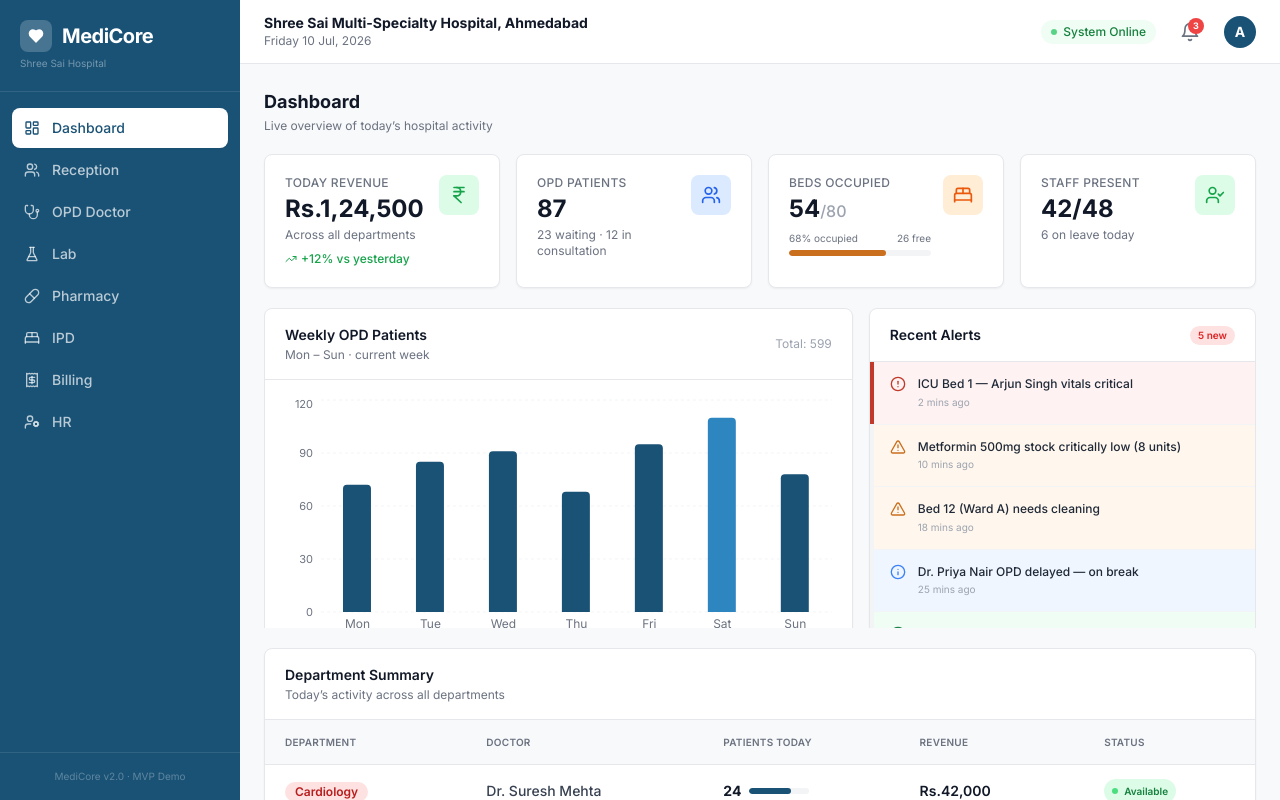
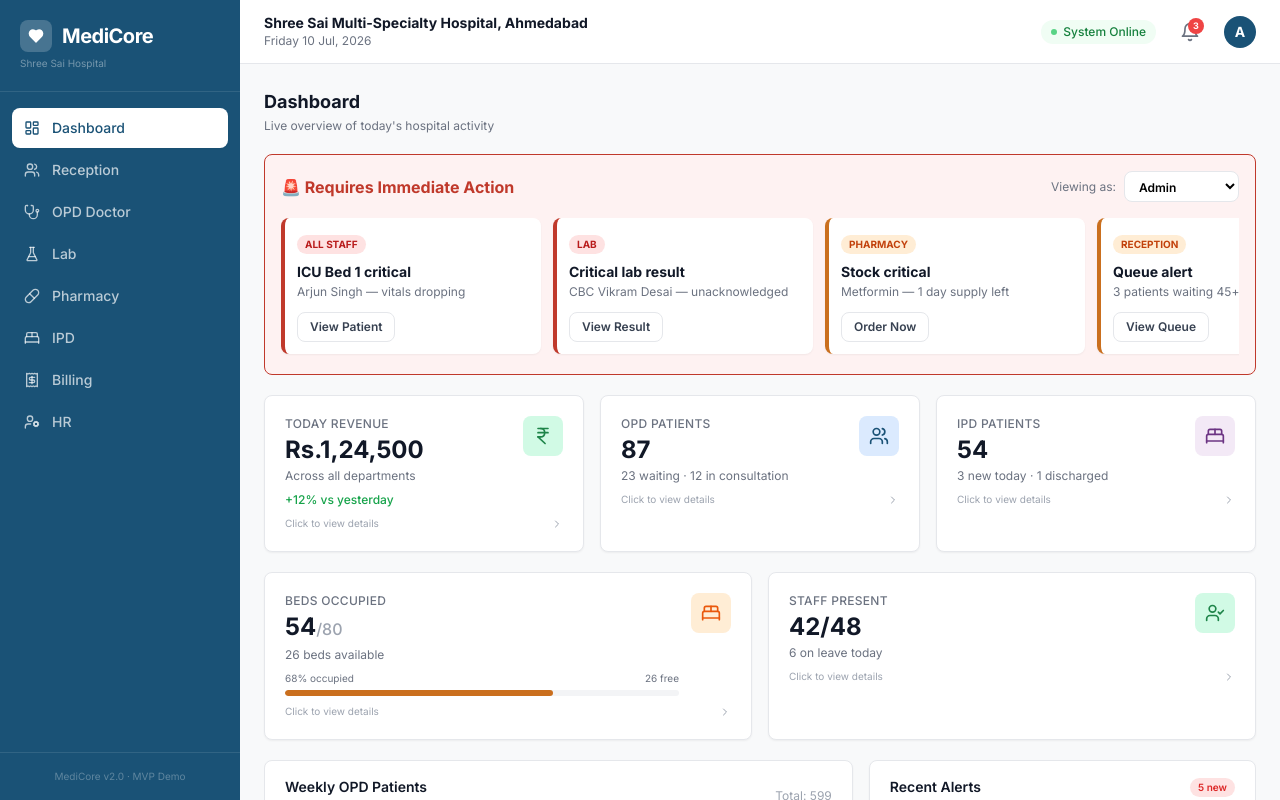
Before and after one commit to vivekmallik1123/medicore-app, a React (Vite) app: page / in a window 1280 px wide. Built offline with nearby package versions, Linux system fonts and the light colour scheme.

Commit message:
Added package-lock.json

```diff
--- a/src/pages/Dashboard.jsx
+++ b/src/pages/Dashboard.jsx
@@ -1,3 +1,5 @@
+import { useState } from 'react'
+import { useNavigate } from 'react-router-dom'
 import {
   BarChart,
   Bar,
@@ -8,17 +10,7 @@ import {
   ResponsiveContainer,
   Cell,
 } from 'recharts'
-import {
-  IndianRupee,
-  Users,
-  BedDouble,
-  UserCheck,
-  AlertTriangle,
-  AlertCircle,
-  Info,
-  CheckCircle2,
-} from 'lucide-react'
-import KPITile from '../components/KPITile.jsx'
+import { IndianRupee, Users, BedDouble, UserCheck, TriangleAlert as AlertTriangle, CircleAlert as AlertCircle, Info, CircleCheck as CheckCircle2, ChevronRight } from 'lucide-react'
 import StatusBadge from '../components/StatusBadge.jsx'
 import { KPIS, WEEKLY_OPD, ALERTS, DEPARTMENTS } from '../data/mockData.js'
 
@@ -268,65 +260,226 @@ function DepartmentTable() {
   )
 }
 
-// ─── Main Page ───────────────────────────────────────────────────────────────
+// ─── Urgent Action Box ────────────────────────────────────────────────────────────────
+
+const ROLE_OPTIONS = ['Admin', 'Doctor', 'Receptionist', 'Lab', 'Pharmacy']
+
+const ROLE_FILTER = {
+  Admin:        [1, 2, 3, 4, 5],
+  Doctor:       [1, 2, 5],
+  Pharmacy:     [3],
+  Reception:    [1, 4],
+  Receptionist: [1, 4],
+  Lab:          [1, 2],
+}
+
+const URGENT_CARDS = [
+  {
+    id: 1, border: '#C0392B', badge: 'ALL STAFF', badgeBg: 'bg-red-100 text-red-700',
+    title: 'ICU Bed 1 critical', detail: 'Arjun Singh — vitals dropping', action: 'View Patient',
+  },
+  {
+    id: 2, border: '#C0392B', badge: 'LAB', badgeBg: 'bg-red-100 text-red-700',
+    title: 'Critical lab result', detail: 'CBC Vikram Desai — unacknowledged', action: 'View Result',
+  },
+  {
+    id: 3, border: '#CA6F1E', badge: 'PHARMACY', badgeBg: 'bg-orange-100 text-orange-700',
+    title: 'Stock critical', detail: 'Metformin — 1 day supply left', action: 'Order Now',
+  },
+  {
+    id: 4, border: '#CA6F1E', badge: 'RECEPTION', badgeBg: 'bg-orange-100 text-orange-700',
+    title: 'Queue alert', detail: '3 patients waiting 45+ mins', action: 'View Queue',
+  },
+  {
+    id: 5, border: '#C0392B', badge: 'DOCTOR', badgeBg: 'bg-red-100 text-red-700',
+    title: 'Unacknowledged results', detail: 'Dr. Mehta — 2 critical lab results pending', action: 'View Results',
+  },
+]
+
+function UrgentActionBox() {
+  const [role, setRole] = useState('Admin')
+  const visibleIds = ROLE_FILTER[role] || []
+  const cards = URGENT_CARDS.filter((c) => visibleIds.includes(c.id))
+
+  return (
+    <div
+      className="rounded-lg border flex-shrink-0"
+      style={{ borderColor: '#C0392B', backgroundColor: '#FEF2F2', borderRadius: '8px', padding: '16px' }}
+    >
+      <div className="flex items-center justify-between mb-4">
+        <p className="font-bold" style={{ color: '#C0392B', fontSize: '16px' }}>
+          🚨 Requires Immediate Action
+        </p>
+        <div className="flex items-center gap-2">
+          <span className="text-xs text-gray-500">Viewing as:</span>
+          <select
+            value={role}
+            onChange={(e) => setRole(e.target.value)}
+            className="text-xs font-semibold border border-[#E5E7EB] rounded-lg px-2.5 py-1.5 bg-white focus:outline-none focus:ring-2 focus:ring-[#1A5276]/30"
+          >
+            {ROLE_OPTIONS.map((r) => (
+              <option key={r} value={r}>{r}</option>
+            ))}
+          </select>
+        </div>
+      </div>
+
+      <div className="flex overflow-x-auto gap-3 pb-1">
+        {cards.map((c) => (
+          <div
+            key={c.id}
+            className="bg-white rounded-lg shadow-sm flex-shrink-0"
+            style={{
+              borderLeft: `4px solid ${c.border}`,
+              padding: '12px',
+              minWidth: '260px',
+            }}
+          >
+            <span
+              className={`inline-block text-[10px] font-bold px-2 py-0.5 rounded-full ${c.badgeBg}`}
+            >
+              {c.badge}
+            </span>
+            <p className="text-sm font-bold text-gray-900 mt-2">{c.title}</p>
+            <p className="text-xs text-gray-500 mt-0.5">{c.detail}</p>
+            <button className="mt-3 text-xs font-semibold border border-[#E5E7EB] text-gray-700 px-3 py-1.5 rounded-lg hover:bg-[#F8F9FA] hover:border-[#1A5276] hover:text-[#1A5276] transition-all">
+              {c.action}
+            </button>
+          </div>
+        ))}
+        {cards.length === 0 && (
+          <p className="text-xs text-gray-400 py-4">No urgent actions for this role</p>
+        )}
+      </div>
+    </div>
+  )
+}
+
+// ─── Clickable KPI Tile ────────────────────────────────────────────────────────────────
+
+function ClickableTile({ children, onClick }) {
+  return (
+    <div
+      onClick={onClick}
+      className="relative bg-white rounded-lg border border-[#E5E7EB] p-5 shadow-sm cursor-pointer hover:shadow-md transition-all duration-200 hover:scale-[1.02]"
+    >
+      {children}
+      <div className="flex items-center justify-between mt-2">
+        <p className="text-[10px] text-gray-400">Click to view details</p>
+        <ChevronRight className="w-3 h-3" style={{ color: '#9CA3AF' }} />
+      </div>
+    </div>
+  )
+}
+
+function TileInner({ title, value, subtitle, icon: Icon, iconBg, iconColor, trend }) {
+  return (
+    <div className="flex items-start justify-between">
+      <div className="flex-1 min-w-0">
+        <p className="text-xs font-medium text-gray-500 uppercase tracking-wide truncate">{title}</p>
+        <p className="text-2xl font-bold text-gray-900 mt-1.5 leading-none">{value}</p>
+        {subtitle && <p className="text-xs text-gray-500 mt-1.5">{subtitle}</p>}
+        {trend && (
+          <div className="flex items-center gap-1 mt-2 text-xs font-medium text-green-600">
+            <span>{trend} vs yesterday</span>
+          </div>
+        )}
+      </div>
+      {Icon && (
+        <div
+          className="w-10 h-10 rounded-lg flex items-center justify-center flex-shrink-0 ml-3"
+          style={{ backgroundColor: iconBg, color: iconColor }}
+        >
+          <Icon className="w-5 h-5" />
+        </div>
+      )}
+    </div>
+  )
+}
+
+// ─── Main Page ───────────────────────────────────────────────────────────────────────
 
 export default function Dashboard() {
   const { revenue, opd, beds, staff } = KPIS
+  const navigate = useNavigate()
 
   return (
     <div className="space-y-5">
       {/* Page title */}
       <div>
         <h2 className="text-lg font-bold text-gray-900">Dashboard</h2>
-        <p className="text-xs text-gray-500 mt-0.5">Live overview of today’s hospital activity</p>
+        <p className="text-xs text-gray-500 mt-0.5">Live overview of today's hospital activity</p>
       </div>
 
-      {/* ROW 1 — KPI Tiles */}
-      <div className="grid grid-cols-4 gap-4">
-        {/* Revenue */}
-        <KPITile
+      {/* Urgent Action Box */}
+      <UrgentActionBox />
+
+      {/* ROW 1 — 3 KPI Tiles */}
+      <div className="grid grid-cols-3 gap-4">
+        <ClickableTile onClick={() => navigate('/billing')}>
+          <TileInner
             title="Today Revenue"
             value={formatRupees(revenue.value)}
-          trend={revenue.trend}
             subtitle="Across all departments"
             icon={IndianRupee}
-          color="green"
+            iconBg="rgb(209 250 229)"
+            iconColor="#1E8449"
+            trend={revenue.trend}
           />
+        </ClickableTile>
 
-        {/* OPD */}
-        <KPITile
+        <ClickableTile onClick={() => navigate('/reception')}>
+          <TileInner
             title="OPD Patients"
             value={opd.value}
-          subtitle={`${opd.waiting} waiting \u00b7 ${opd.inConsult} in consultation`}
+            subtitle={`${opd.waiting} waiting · ${opd.inConsult} in consultation`}
             icon={Users}
-          color="blue"
+            iconBg="rgb(219 234 254)"
+            iconColor="#1A5276"
           />
+        </ClickableTile>
 
-        {/* Beds — custom tile with progress bar */}
-        <div className="bg-white rounded-lg border border-[#E5E7EB] p-5 shadow-sm hover:shadow-md transition-shadow">
+        <ClickableTile onClick={() => navigate('/ipd')}>
+          <TileInner
+            title="IPD Patients"
+            value={54}
+            subtitle="3 new today · 1 discharged"
+            icon={BedDouble}
+            iconBg="rgb(243 233 246)"
+            iconColor="#6C3483"
+          />
+        </ClickableTile>
+      </div>
+
+      {/* ROW 2 — 2 wider KPI Tiles */}
+      <div className="grid grid-cols-2 gap-4">
+        <ClickableTile onClick={() => navigate('/ipd')}>
           <div className="flex items-start justify-between">
-            <div className="flex-1">
-              <p className="text-xs font-medium text-gray-500 uppercase tracking-wide">Beds Occupied</p>
+            <div className="flex-1 min-w-0">
+              <p className="text-xs font-medium text-gray-500 uppercase tracking-wide truncate">Beds Occupied</p>
               <p className="text-2xl font-bold text-gray-900 mt-1.5 leading-none">
                 {beds.occupied}
                 <span className="text-base font-medium text-gray-400">/{beds.total}</span>
               </p>
+              <p className="text-xs text-gray-500 mt-1.5">{beds.total - beds.occupied} beds available</p>
               <BedProgressBar occupied={beds.occupied} total={beds.total} />
             </div>
             <div className="w-10 h-10 rounded-lg flex items-center justify-center flex-shrink-0 ml-3 bg-orange-100 text-orange-600">
               <BedDouble className="w-5 h-5" />
             </div>
           </div>
-        </div>
+        </ClickableTile>
 
-        {/* Staff */}
-        <KPITile
+        <ClickableTile onClick={() => navigate('/hr')}>
+          <TileInner
             title="Staff Present"
             value={`${staff.present}/${staff.total}`}
             subtitle={`${staff.onLeave} on leave today`}
             icon={UserCheck}
-          color="green"
+            iconBg="rgb(209 250 229)"
+            iconColor="#1E8449"
           />
+        </ClickableTile>
       </div>
 
       {/* ROW 2 — Chart + Alerts (60/40) */}
```
Also changed, not shown: 1 other file (tests, documents, lock files or other folders). Lines whose indentation alone changed are shown as unchanged.
